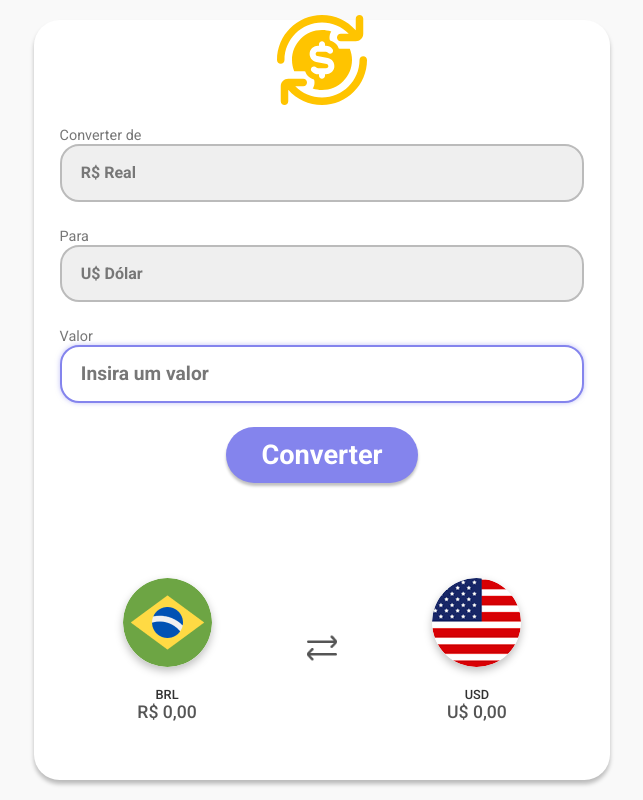
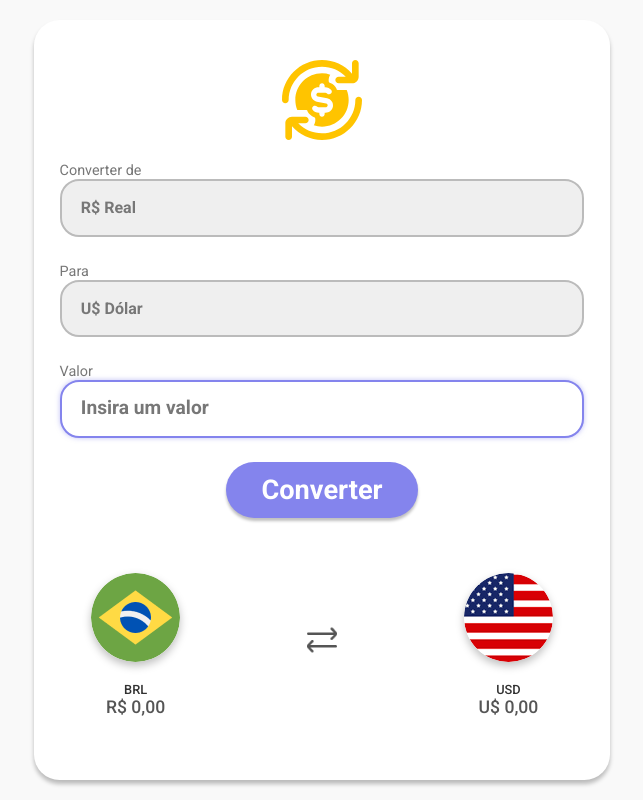
Before and after one commit to ronaldodfilho/Conversor-de-moedas, a plain HTML site: page index.html in a window 1280 px wide. Shown: the whole page, without its empty margins (318-961 px from the left). Drawn offline with Linux system fonts and the light colour scheme.

Commit message:
CSS bug fix

```diff
--- a/styles.css
+++ b/styles.css
@@ -16,6 +16,7 @@ body {
 }
 
 main {
+    min-height: 80vh;
     height: 95vh;
     width: 28vw;
     background-color: white;
@@ -24,8 +25,9 @@ main {
     padding: 5vh 2vw;
     display: flex;
     flex-direction: column;
-    justify-content: center;
+    justify-content: space-between;
     align-items: center;
+    overflow: hidden;
 }
 
 
@@ -83,14 +85,16 @@ input {
 
 section {
     display: flex;
+    align-items: center;
     justify-content: space-between;
     width: 100%;
-    padding: 12%;
-    margin-top: 4vh;
+    padding: 6%;
+    margin-top: 2vh;
 }
 
 #container-left,
 #container-right {
+    margin-top: 1vh;
     text-align: center;
 }
 
@@ -135,13 +139,11 @@ label {
     margin-top: 2vh
 }
 
-#image1 {
-    padding-bottom: 2vh;
-}
-
 #invert-button {
     border:none;
     background:none;
+    margin: 0;
+    padding: 0;
 }
 
 #seta {
@@ -155,9 +157,18 @@ label {
     box-shadow: 0px 4px 8px rgba(0, 0, 0, 0.25);
 }
 
+#Main-logo {
+    position: relative;
+    max-width: 100%;
+    max-height: 10vh;
+    object-fit: contain;
+    margin-bottom: 2vh;
+}
+
 /* Responsive */
 
 @media screen and (max-width:1500px) {
+
     main {
         width: 35vw;
     }
@@ -169,6 +180,7 @@ label {
 }
 
 @media screen and (max-width:1366px) {
+
     main {
         width: 45vw;
     }
@@ -183,7 +195,6 @@ label {
     }
 
     #Main-logo {
-        /* top: -2vh; */
         width: 90px;
         height: 90px;
     }
@@ -203,12 +214,7 @@ label {
 
     main {
         width: 80vw;
-    }
-
-    #Main-logo {
-        /* top: -2vh; */
-        width: 90px;
-        height: 90px;
+        height: 90vh;
     }
 
     #convert-button {
@@ -224,7 +230,7 @@ label {
 
     main {
         width: 90vw;
-        padding: 5vh 1vw;
+        padding: 3vh 1vw;
     }
 
     #Main-logo {
@@ -249,8 +255,4 @@ label {
         padding-left: 5vw;
     }
 
-    #image1 {
-        padding-bottom: 0;
-    }
-
 }
```
